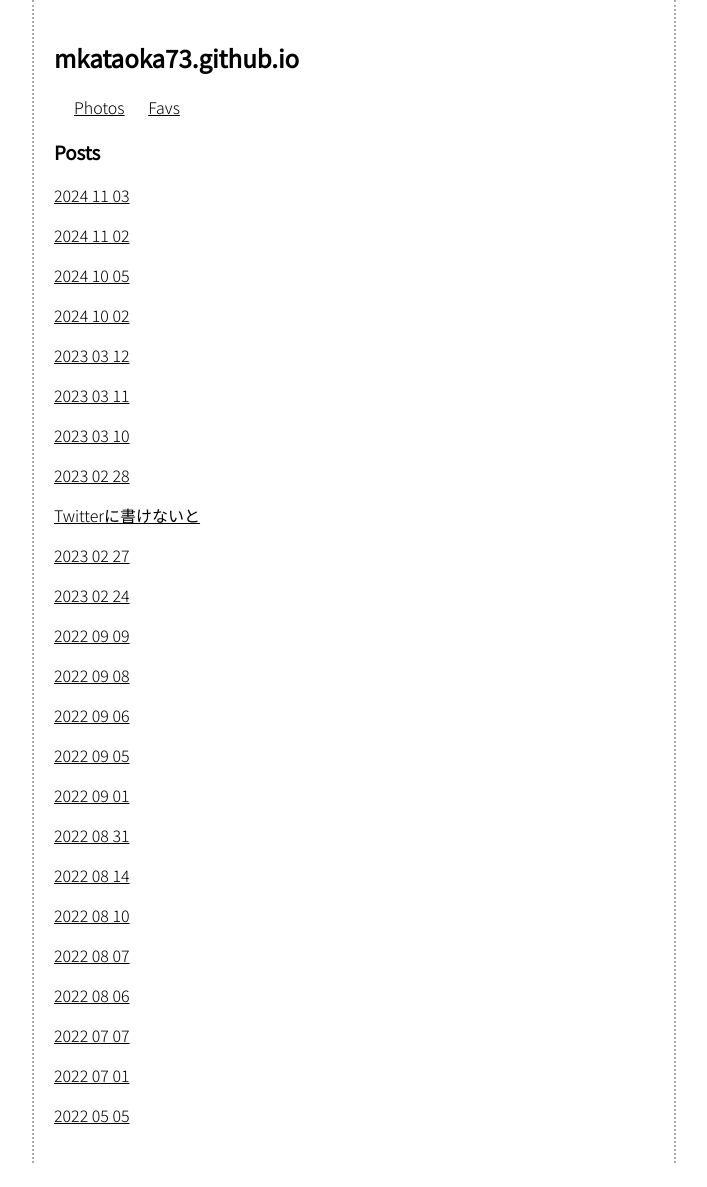
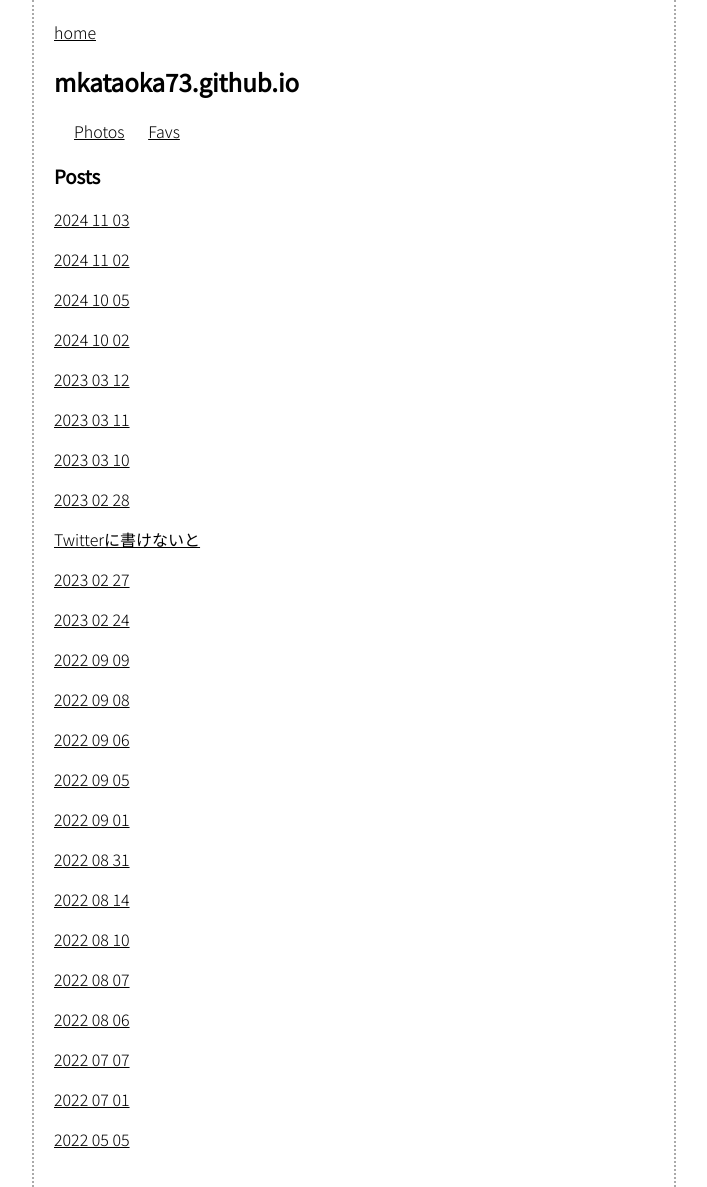
Before and after one commit to mkataoka73/mkataoka73.github.io, a Jekyll site: the page built from index.md, in a window 1280 px wide. Shown: the whole page, without its empty margins (286-993 px from the left). Built offline with Jekyll 4.4.1, drawn with Linux system fonts in a browser that asks for light colours; before the commit the page ends 1163 px from its top, so only the background shows below that.

Commit message:
Add navbar

```diff
--- a/_layouts/default.html
+++ b/_layouts/default.html
@@ -11,6 +11,11 @@
     {% include twitter-card.html %}
   </head>
   <body>
+    <header>
+      <nav>
+        <a href="{% link index.md %}">home</a>
+      </nav>
+    </header>
     {{ content }}
   </body>
 </html>
```
